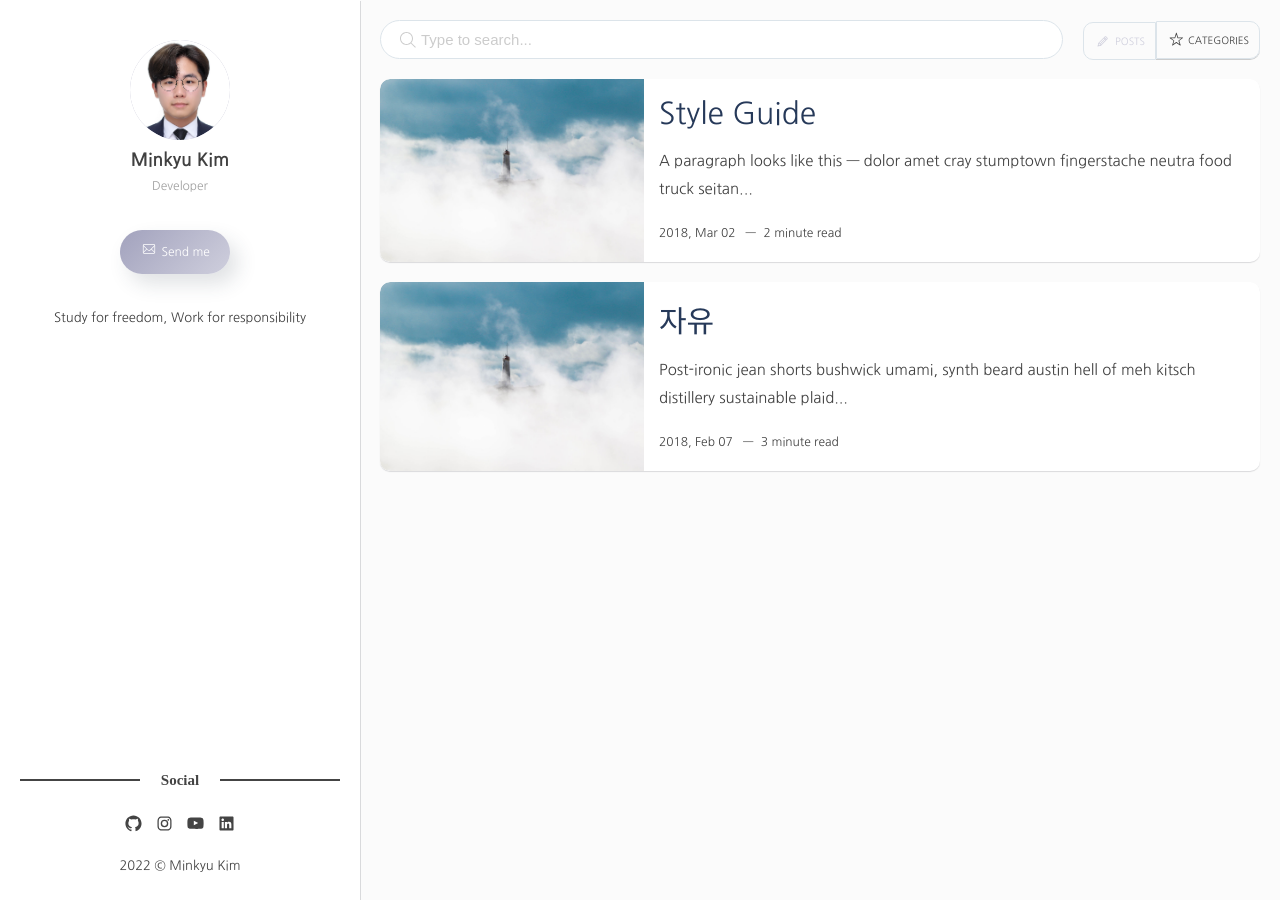
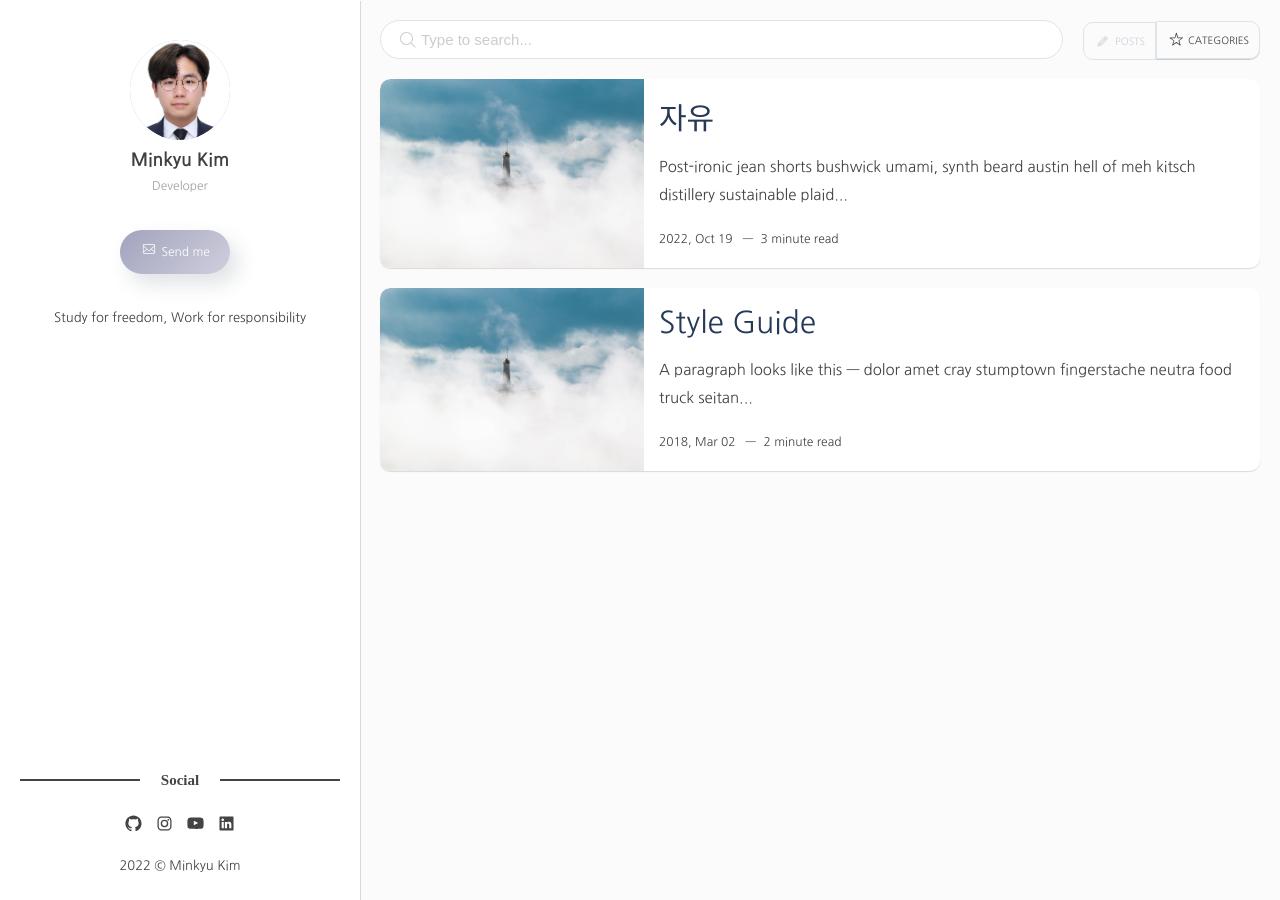
Before and after one commit to heartwarming-star/heartwarming-star.github.io, a Jekyll site: the page built from index.html, in a window 1280 px wide. Built offline with Jekyll 4.4.1, drawn with Linux system fonts in a browser that asks for light colours; some web fonts are replaced; the list of posts is cut into pages by our own code.

Commit message:
ㅁㄴㅇㄴㅁㄴㅇ

```diff
--- a/_posts/2018-02-07-자유.markdown
+++ b/_posts/2022-10-19-자유.markdown
@@ -2,7 +2,7 @@
 layout: post
 title: 자유
 image: 8.jpg
-date: 2018-02-07 17:58:18 +0200
+date: 2022-10-19 17:58:18 +0200
 tags: [workflow, minimalism]
 categories: minimalism
 ---
```
